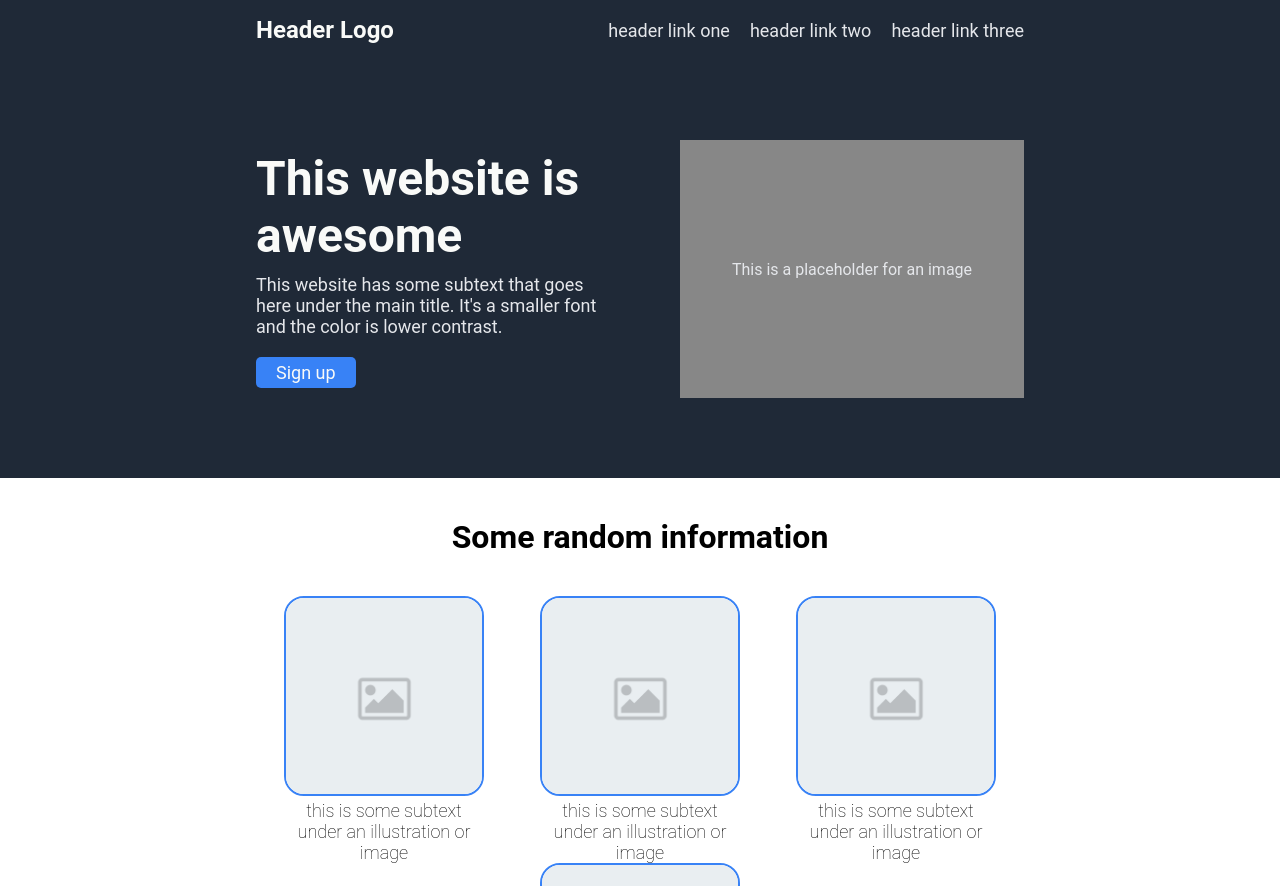
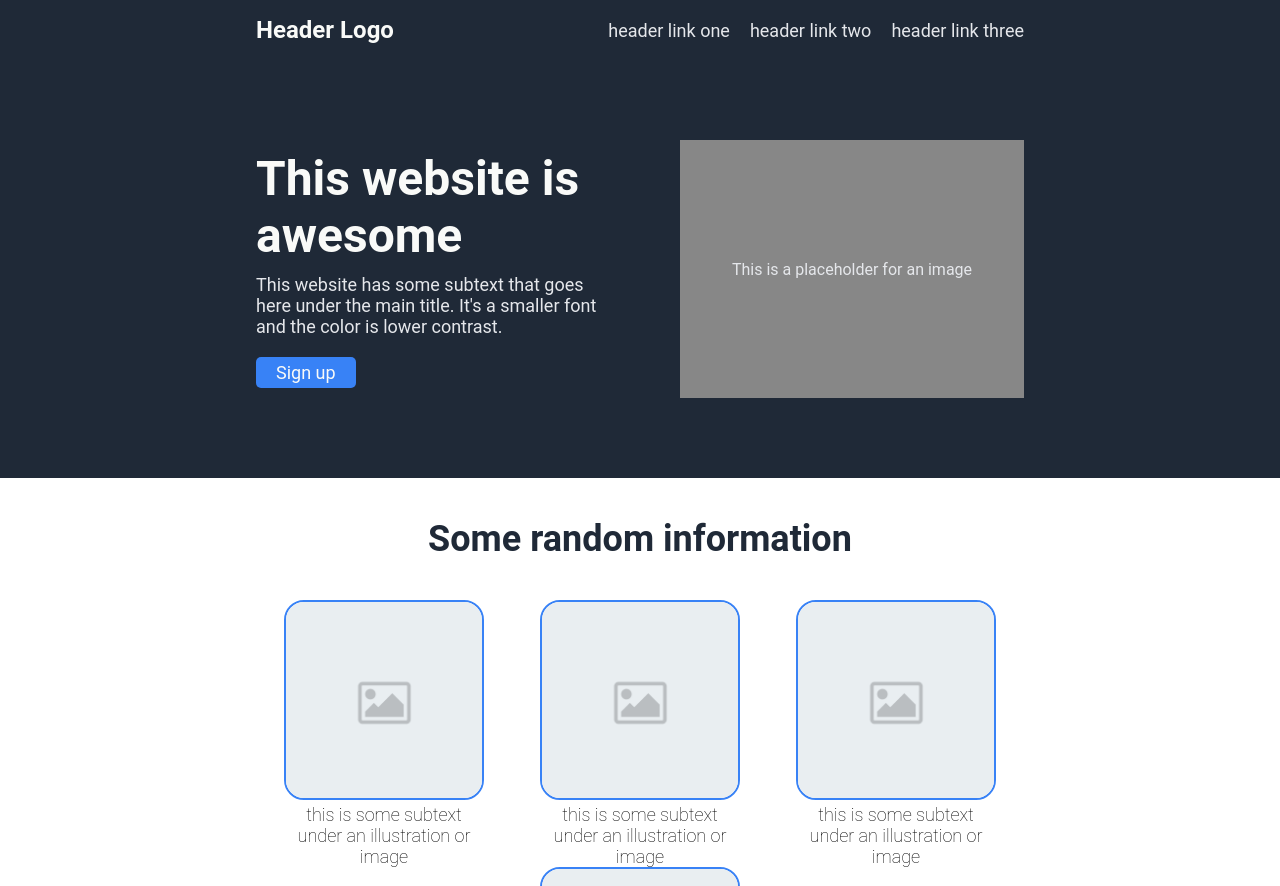
Before and after one commit to NoudGoedemondt/landing-page, a plain HTML site: page index.html in a window 1280 px wide. Shown: the top 886 px of the page. Drawn offline with Linux system fonts and the light colour scheme.

Commit message:
small changes to info section

```diff
--- a/index.html
+++ b/index.html
@@ -36,7 +36,7 @@
 
     <div class="info">
         <div class="content">
-            <h1 id="info-header">Some random information</h1>
+            <p id="info-header">Some random information</p>
             <div class="container">
                 <div class="item1">
                     <img src="./img/box-placeholder.png" width="200" height="200">
--- a/style.css
+++ b/style.css
@@ -116,6 +116,9 @@ header > .content {
 }
 
 #info-header {
+    font-size: 36px;
+    color: #1F2937;
+    font-weight: bold;
     text-align: center;
     padding-bottom: 5vh;
 }
```
